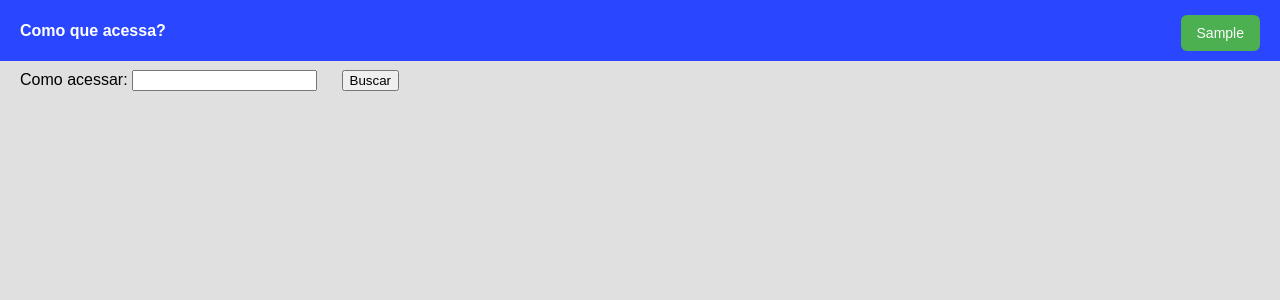
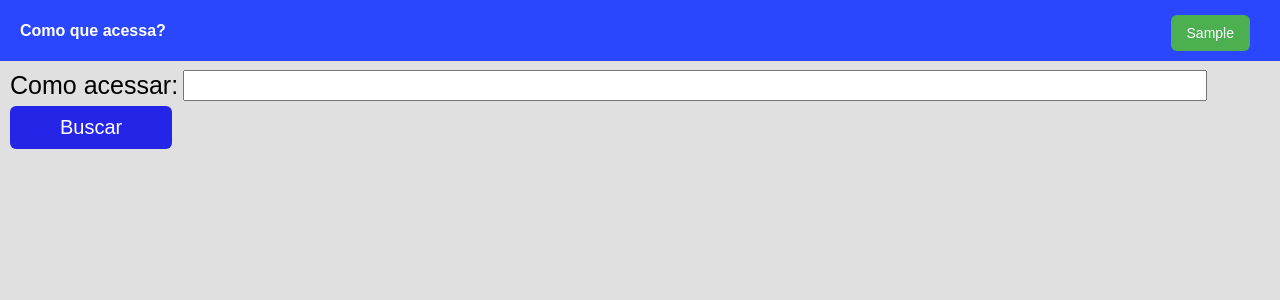
Before and after one commit to BlueB0yyy/ComoQueAcessa3.0, a Django app: page / in a window 1280 px wide. Shown: the top 300 px of the page. Run offline with Django 4.2, Linux system fonts and the light colour scheme; the visitor is signed in with stand-in values (Sample User, id 1); some libraries are stand-ins or nearby versions.

Commit message:
Versão final

```diff
--- a/comoqueacessa/core/static/estilo.css
+++ b/comoqueacessa/core/static/estilo.css
@@ -40,24 +40,25 @@ body {
     font-size: 14px;
 }
 
-.search-box {
-    background: #b0b0b0;
-    padding: 10px;
-    margin: 15px;
-    border-radius: 5px;
-}
-
-.search-box input {
-    width: 70%;
-    padding: 8px;
-}
-
 .search-box button {
     padding: 8px 15px;
     background: #2a47ff;
     color: white;
     border: none;
     border-radius: 5px;
+}
+
+#buscar{
+    background-color: rgb(37, 37, 232);
+    color:white;
+    padding-left: 50px;
+    padding-right:50px;
+    padding-top:10px;
+    padding-bottom: 10px;
+    border-radius: 6px;
+    border:none;
+    cursor: pointer;
+    font-size:20px;
 }
 
 .results, .suggestions {
@@ -85,17 +86,19 @@ body {
 }
 
 label{
-    margin-left: 20px;
     margin-top: 10px;
     display: inline-block;
+    font-size: 25px;
 }
 
 input{
     display: inline-block;
+    width:80%;
+    height:25px;
+    font-size:25px;
 }
 
 button{
-    margin-left: 20px;
     margin-top: 5px;
     display: inline-block;
 }
@@ -115,6 +118,7 @@ button{
     background-color: #4CAF50;
     color: white;
     padding: 10px 16px;
+    margin-right:10px;
     font-size: 14px;
     border: none;
     border-radius: 6px;
@@ -126,7 +130,6 @@ button{
     display: none;
     position: absolute;
     background-color: white;
-    min-width: 160px;
     box-shadow: 0px 4px 6px rgba(0,0,0,0.2);
     border-radius: 6px;
     z-index: 1;
@@ -154,3 +157,14 @@ button{
 .dropdown:hover .dropbtn {
     background-color: #45a049;
 }
+
+.login{
+    padding: 10px 16px;
+    text-decoration: none;
+    color: white;
+}
+
+#content{
+    padding-left:10px;
+    margin-bottom: 20px;
+}
--- a/comoqueacessa/core/templates/core/main.html
+++ b/comoqueacessa/core/templates/core/main.html
@@ -3,17 +3,16 @@
 {% block content %}
     <main class="content">
         <form method="post"
-            action = "{% url 'home' %}"
             hx-post="{% url 'home' %}"
             hx-target="#resultados"
             hx-swap="innerHTML"
             hx-on::after-request="this.reset()">
             {% csrf_token %}
             {{ form }}
-            <button type="submit">Buscar</button>
+            <button type="submit" id="buscar">Buscar</button>
         </form>
 
-        <div id="loader" style="display:none; margin-top:10px; font-style:italic;">
+        <div id="loader" style="display:none; position:fixed; top:50%; left:50%; transform:translate(-50%, -50%); z-index:9999;">
             ⏳ Processando sua busca...
         </div>
 
--- a/comoqueacessa/core/templates/core/master.html
+++ b/comoqueacessa/core/templates/core/master.html
@@ -22,13 +22,16 @@
                 </div>
             </div>
         {% else %}
-            <a href="{% url 'login' %}">Entrar com Google</a>
+            <a href="{% url 'login' %}" class="login">Entrar com Google</a>
         {% endif %}
     </nav>
 
+    <div id="content">
     {%block content%}
     {%endblock%}
-<script src="https://unpkg.com/htmx.org@1.9.10">
+    </div>
+<script src="https://unpkg.com/htmx.org@1.9.10"></script>
+<script>
     // Mostra o loader quando a requisição começa
     document.body.addEventListener("htmx:beforeRequest", function(evt) {
       document.getElementById("loader").style.display = "block";
```
